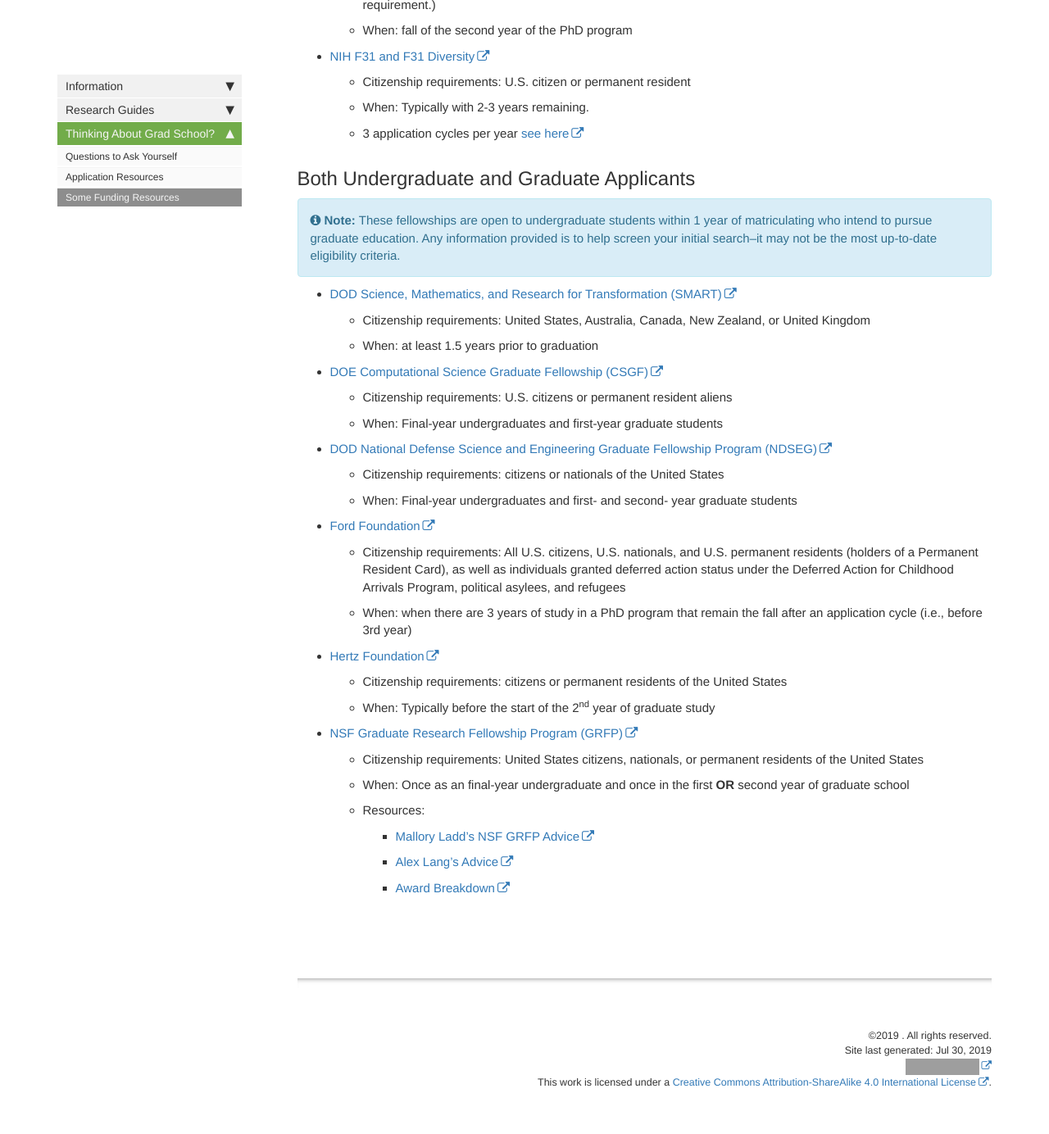
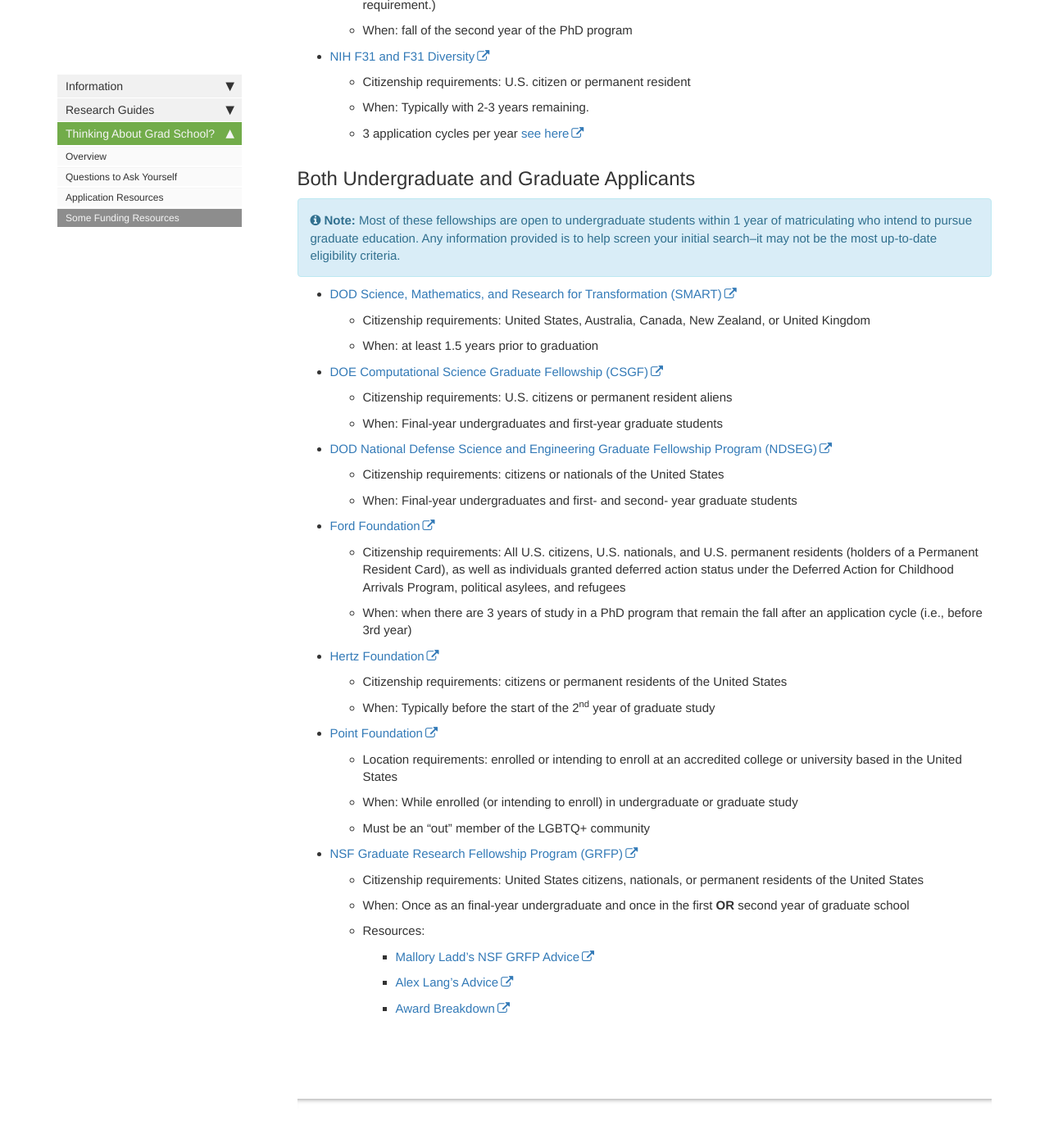
Before and after one commit to emleddin/comp-chem-website, a Jekyll site: the page built from pages/general_info/funding-school.md, in a window 1280 px wide and 1400 px high, scrolled down 1585 px. Shown: the top 1384 px of the window at 82% size. Built offline with Jekyll 4.4.1, drawn with Linux system fonts in a browser that asks for light colours; comment, search, counter and statistics services are not loaded; grey boxes are pictures that could not be loaded.

Commit message:
Updated grad school info

```diff
--- a/_data/sidebars/home_sidebar.yml
+++ b/_data/sidebars/home_sidebar.yml
@@ -41,11 +41,14 @@ entries:
   - title: Thinking About Grad School?
     output: web
     folderitems:
+    - title: Overview
+      url: /grad-school.html
+      output: web
     - title: Questions to Ask Yourself
       url: /what-to-ask-for-grad-school.html
       output: web
     - title: Application Resources
-      url: /grad-prof-application-resources.html
+      url: /grad-prof-app-resources.html
       output: web
     - title: Some Funding Resources
       url: /funding-school.html
--- a/_data/topnav.yml
+++ b/_data/topnav.yml
@@ -17,6 +17,8 @@ topnav_dropdowns:
       folderitems:
         - title: About Me
           url: /about-me.html
+        - title: Thinking About Grad School?
+          url: /grad-school.html
         - title: Licenses
           url: /licenses.html
         - title: Acknowledgements
--- a/pages/general_info/funding-school.md
+++ b/pages/general_info/funding-school.md
@@ -67,9 +67,9 @@ Goldwater Scholarship" %}
 
 ## Both Undergraduate and Graduate Applicants
 
-{% include note.html content="These fellowships are open to undergraduate
-students within 1 year of matriculating who intend to pursue graduate
-education. Any information provided is to help screen your initial
+{% include note.html content="Most of these fellowships are open to
+undergraduate students within 1 year of matriculating who intend to pursue
+graduate education. Any information provided is to help screen your initial
 search--it may not be the most up-to-date eligibility criteria." %}
 
 * [DOD Science, Mathematics, and Research for Transformation (SMART)](https://smartscholarshipprod.service-now.com/smart?id=smart_index)
@@ -97,6 +97,11 @@ search--it may not be the most up-to-date eligibility criteria." %}
     * Citizenship requirements: citizens or permanent residents of the United States
     * When: Typically before the start of the 2<sup>nd</sup> year of graduate study
 
+* [Point Foundation](https://pointfoundation.org/point-apply/application-faqs/)
+    * Location requirements: enrolled or intending to enroll at an accredited college or university based in the United States
+    * When: While enrolled (or intending to enroll) in undergraduate or graduate study
+    * Must be an "out" member of the LGBTQ+ community
+
 * [NSF Graduate Research Fellowship Program (GRFP)](https://www.nsfgrfp.org/)
     * Citizenship requirements: United States citizens, nationals, or permanent
     residents of the United States
--- a/quick-commands.txt
+++ b/quick-commands.txt
@@ -16,6 +16,7 @@ Not equals: &#8800;
 Plus minus: &#177;
 Right arrow: &rarr;
 Degree: &deg;
+Registered: &reg;
 
 Stylesheet:
 <link rel="stylesheet" href="css/theme-orange.css">
```
Also changed, not shown: pages/general_info/grad-prof-app-resources.md (added, +58 -0 lines), pages/general_info/grad-school.md (added, +33 -0 lines), pages/general_info/what-to-ask-for-grad-school.md (+7 -6 lines), images/general/thinking-about-grad-school.png (added).
